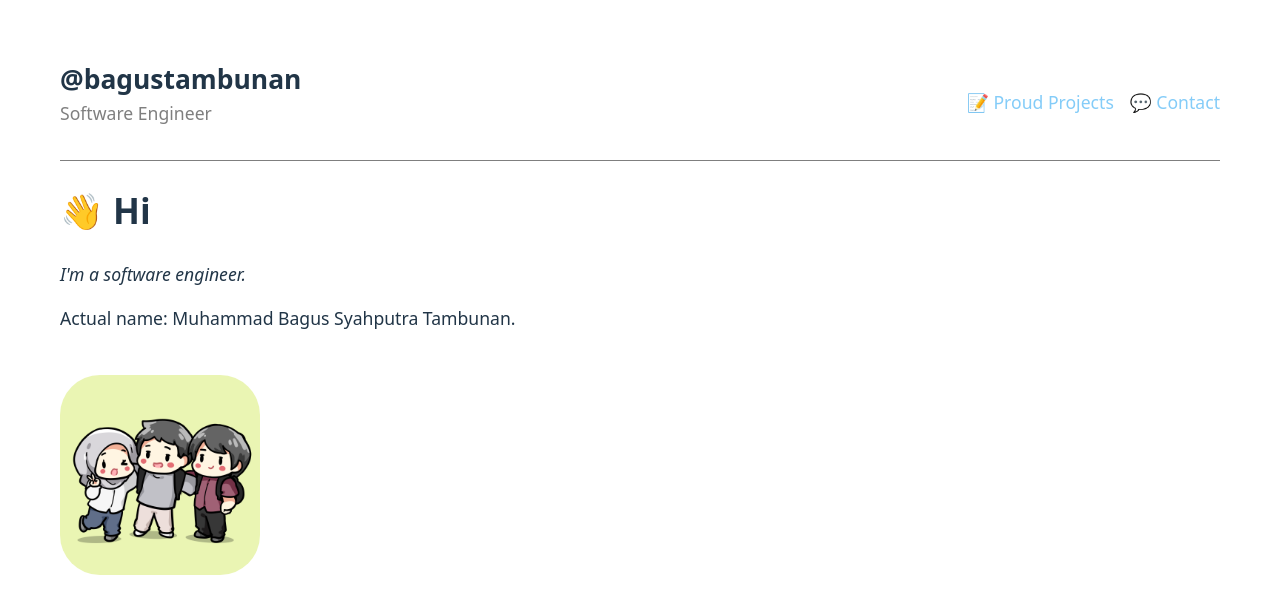
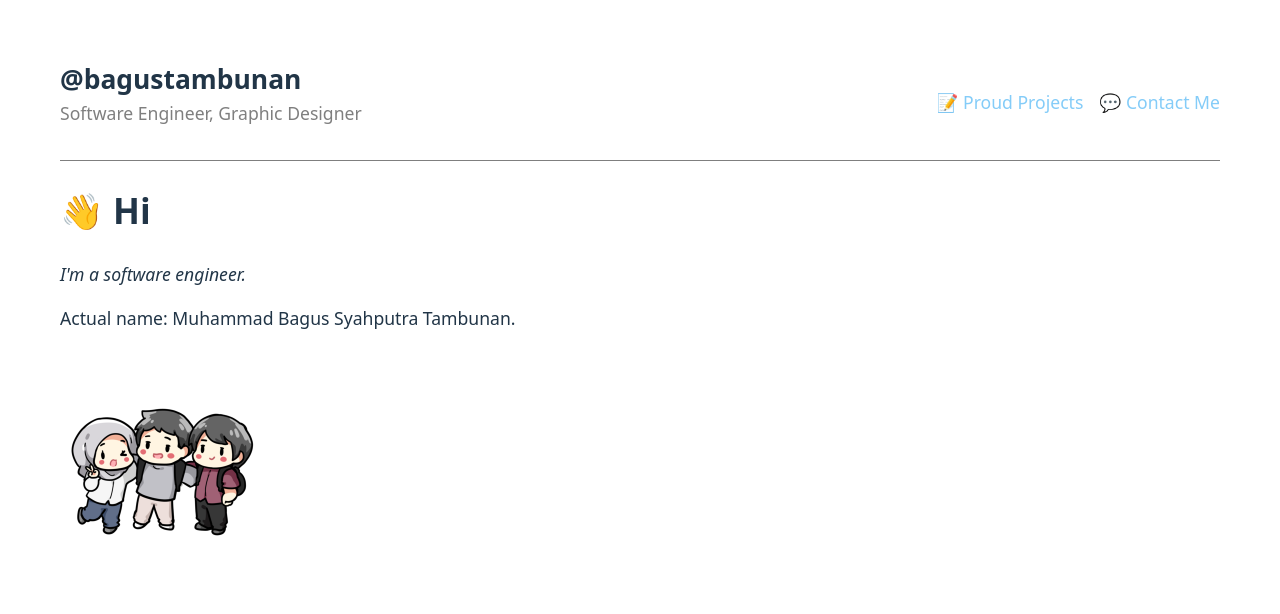
Before and after one commit to bagustambunan/software-engineer-portfolio-web, a React (Vite) app: page / in a window 1280 px wide. Shown: the top 614 px of the page. Built offline with nearby package versions, Linux system fonts and the light colour scheme.

Commit message:
change favicon

```diff
--- a/index.html
+++ b/index.html
@@ -2,7 +2,7 @@
 <html lang="en">
   <head>
     <meta charset="UTF-8" />
-    <link rel="icon" type="image/svg+xml" href="/vite.svg" />
+    <link rel="icon" type="image/png" href="/images/avatar.png" />
     <meta name="viewport" content="width=device-width, initial-scale=1.0" />
     <title>@bagustambunan</title>
   </head>
--- a/src/components/Header/index.tsx
+++ b/src/components/Header/index.tsx
@@ -12,7 +12,7 @@ export default function Header() {
       link: routes.projects,
     },
     {
-      name: "💬 Contact",
+      name: "💬 Contact Me",
       link: routes.contact,
     },
   ]
--- a/src/constants/index.ts
+++ b/src/constants/index.ts
@@ -2,7 +2,7 @@ import type { Profile, Project } from "./types";
 
 export const profile: Profile = {
   name: "@bagustambunan",
-  description: "Software Engineer",
+  description: "Software Engineer, Graphic Designer",
   photo: "images/avatar.png",
   links: [
     {
--- a/src/pages/Contact/index.tsx
+++ b/src/pages/Contact/index.tsx
@@ -6,7 +6,7 @@ import styles from './style.module.css'
 export default function Contact() {
   return (
     <div>
-      <PageTitle title="💬 Contact" description="Get in touch with me." />
+      <PageTitle title="💬 Contact Me" description="Get in touch with me." />
       <div className={styles.linksContainer}>
         {profile.links.map((link, linkIndex) => (
           <>
--- a/src/pages/Home/style.module.css
+++ b/src/pages/Home/style.module.css
@@ -1,6 +1,5 @@
 .avatar {
   width: 200px;
-  height: 200px;
   border-radius: 20%;
   object-fit: cover;
 }
```
Also changed, not shown: public/images/avatar.png.
